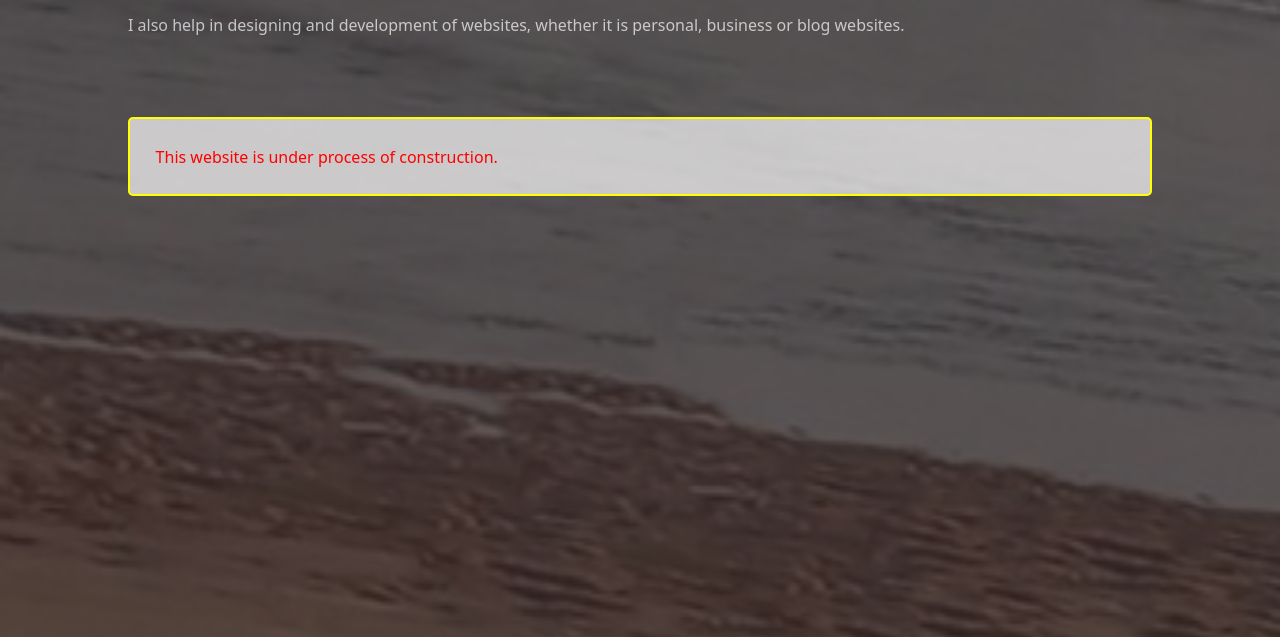
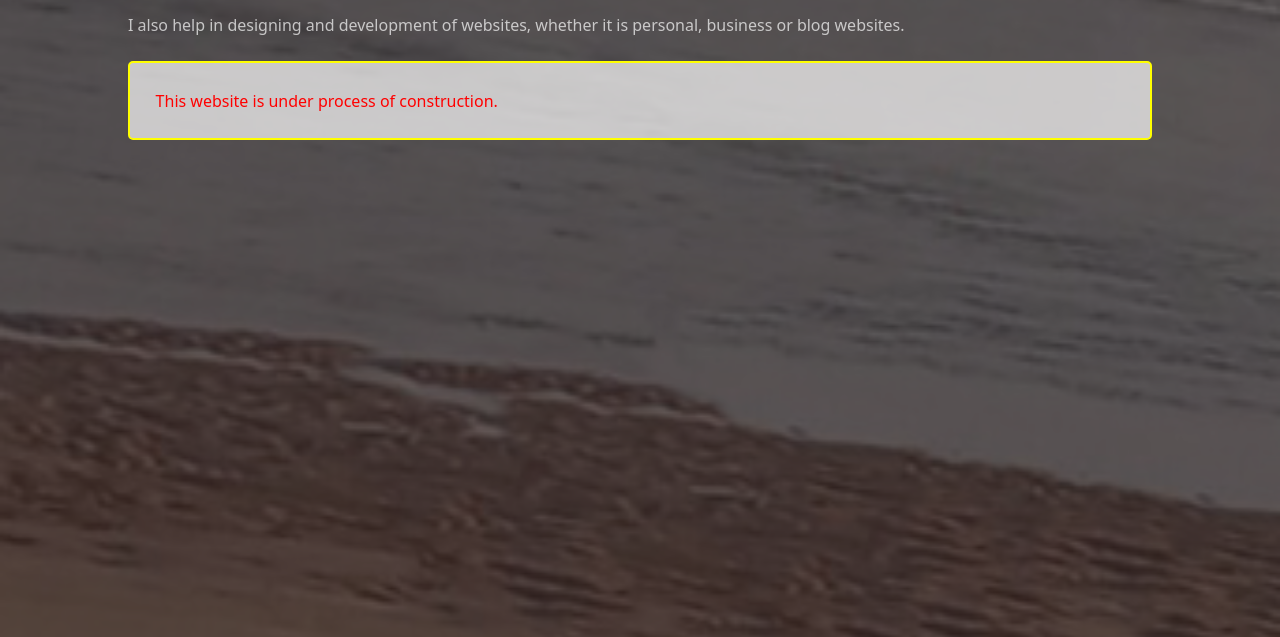
Before and after one commit to crunchysmile/personal-website, a plain HTML site: page index.html in a window 1280 px wide. Shown: the part 163-800 px from the top of the page. Drawn offline with nearby package versions, Linux system fonts and the light colour scheme.

Commit message:
Update style.css

```diff
--- a/style.css
+++ b/style.css
@@ -41,7 +41,7 @@
 .caution{
     color: red;
     background-color: rgba(255, 255, 255, 0.698);
-    margin-top: 10vh;
+    margin-top: 3vh;
     border-radius: 5px;
     border: 2px solid yellow;
     padding: 2vw;
```
